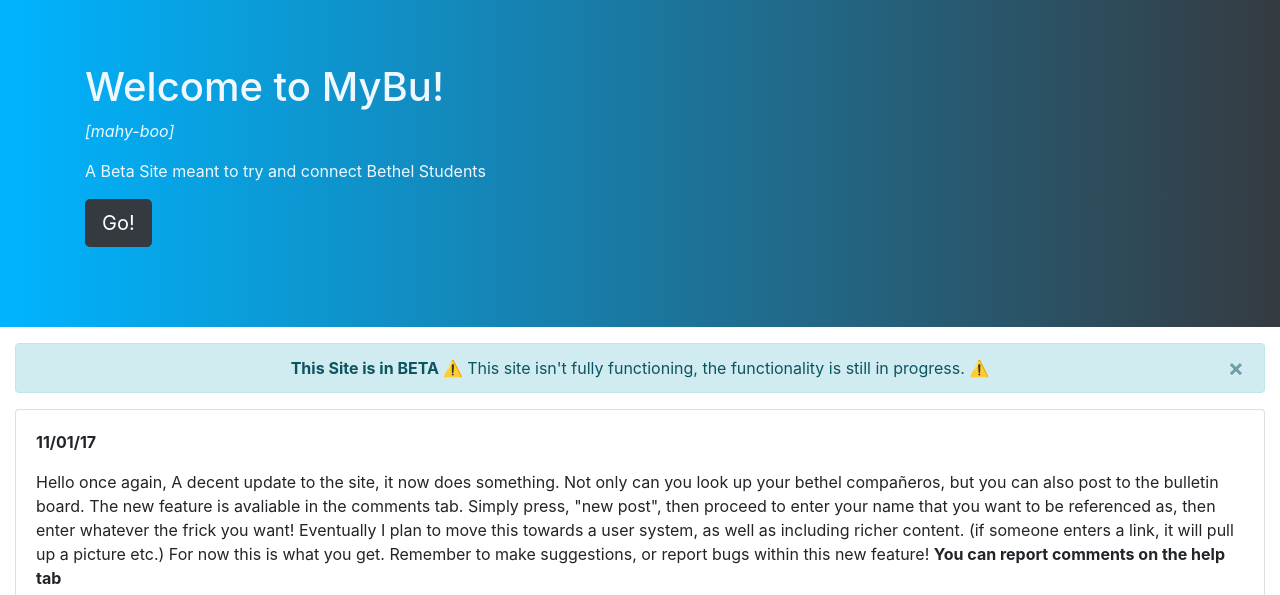
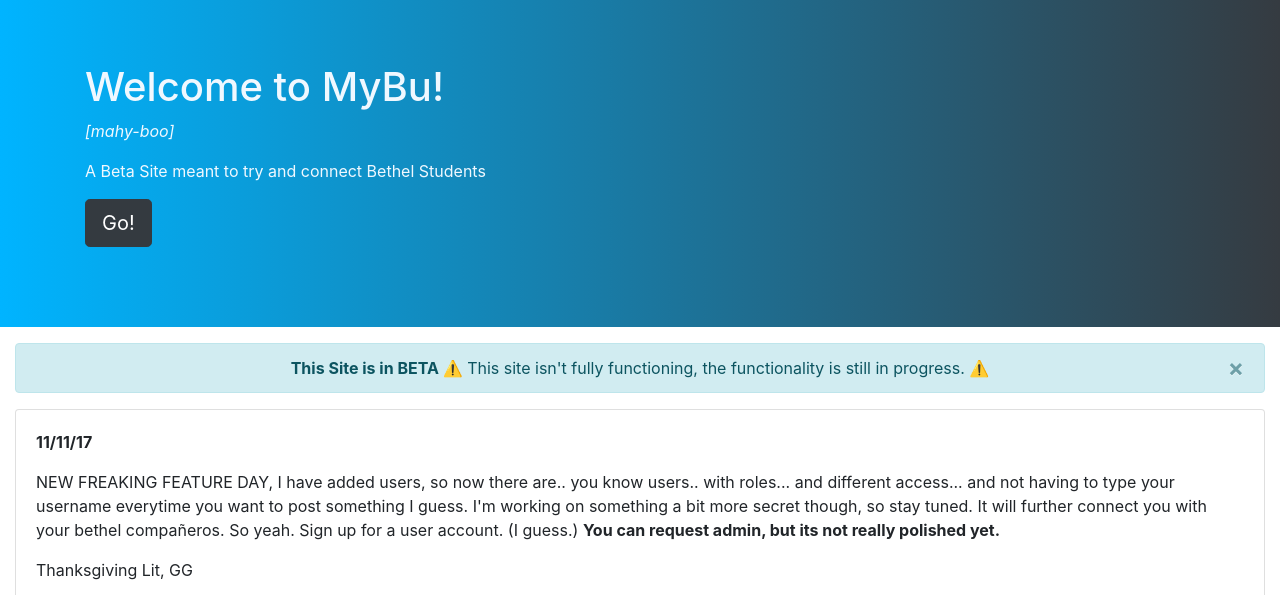
Before and after one commit to gruntygap/MyBuDirectory, a Flask app: page / in a window 1280 px wide. Shown: the part 57-652 px from the top of the page. Run offline with Flask 2, Linux system fonts and the light colour scheme; some libraries are stand-ins or nearby versions.

Commit message:
Added Post and removed quick fix

```diff
--- a/app/templates/index.html
+++ b/app/templates/index.html
@@ -16,6 +16,26 @@
     </div>
 {% endblock %}
 {% block content %}
+    <div class="card">
+        <div class="card-body">
+            <p><b>11/11/17</b></p>
+            <p>
+                NEW FREAKING FEATURE DAY,
+                I have added users, so now there are.. you know users.. with roles... and different access...
+                and not having to type your username everytime you want to post something I guess. I'm working on
+                something a bit more secret though, so stay tuned. It will further connect you with your bethel
+                compañeros.
+                So yeah. Sign up for a user account. (I guess.)
+                <strong>You can request admin, but its not really polished yet.</strong>
+            </p>
+            <p>
+                Thanksgiving Lit, GG
+            </p>
+            <iframe src="https://giphy.com/embed/q4sdF9tchap6E" width="200" frameBorder="0"
+                    class="giphy-embed" allowFullScreen></iframe>
+            <p><a href="https://giphy.com/gifs/excitement-q4sdF9tchap6E">via GIPHY</a></p>
+        </div>
+    </div>
     <div class="card">
         <div class="card-body">
             <p><b>11/01/17</b></p>
```
Also changed, not shown: app/user.py (+1 -11 lines).
